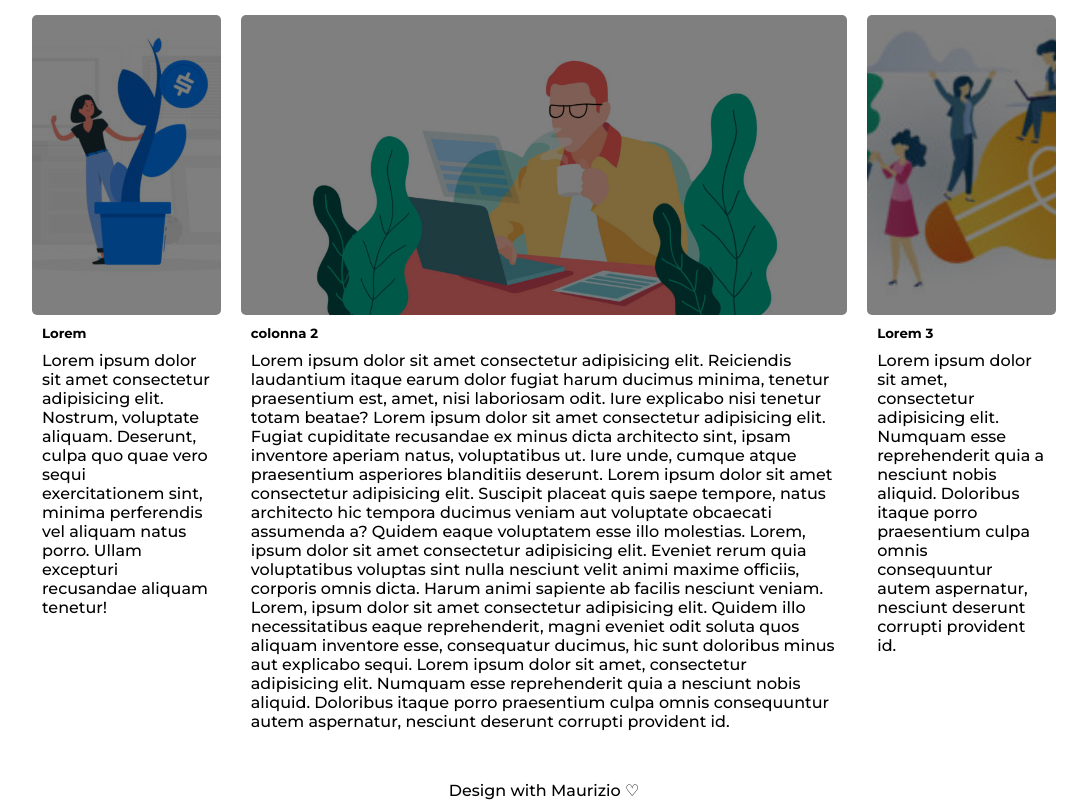
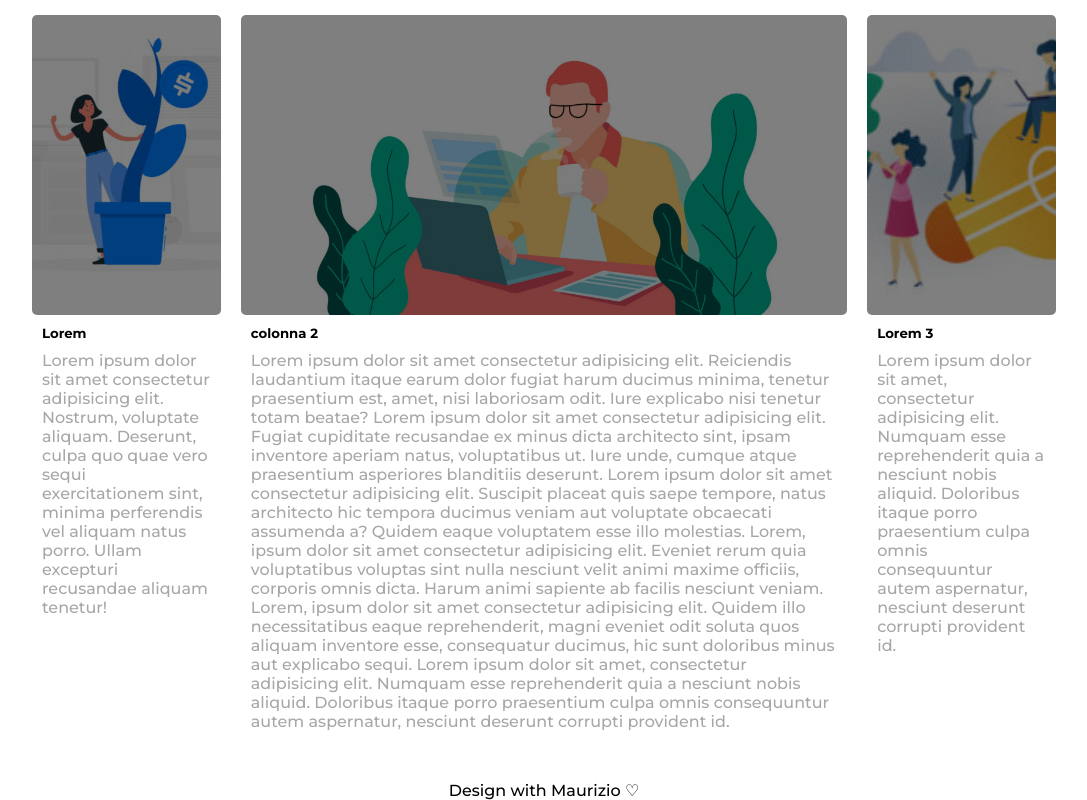
Before and after one commit to Maurizio-P/htmlcss-wp, a plain HTML site: page index.html in a window 1280 px wide. Shown: the part 909-1709 px from the top of the page, without its empty margins (96-1183 px from the left). Drawn offline with Linux system fonts and the light colour scheme.

Commit message:
Colorato diversamente il testo nelle colonne

```diff
--- a/css/styles.css
+++ b/css/styles.css
@@ -110,6 +110,10 @@ color: rgb(167, 167, 167);
     padding-bottom: 10px;
 }
 
+.col-text p {
+    color: rgb(167, 167, 167);
+}
+
 .img-article {
     position: relative;
 }
```
